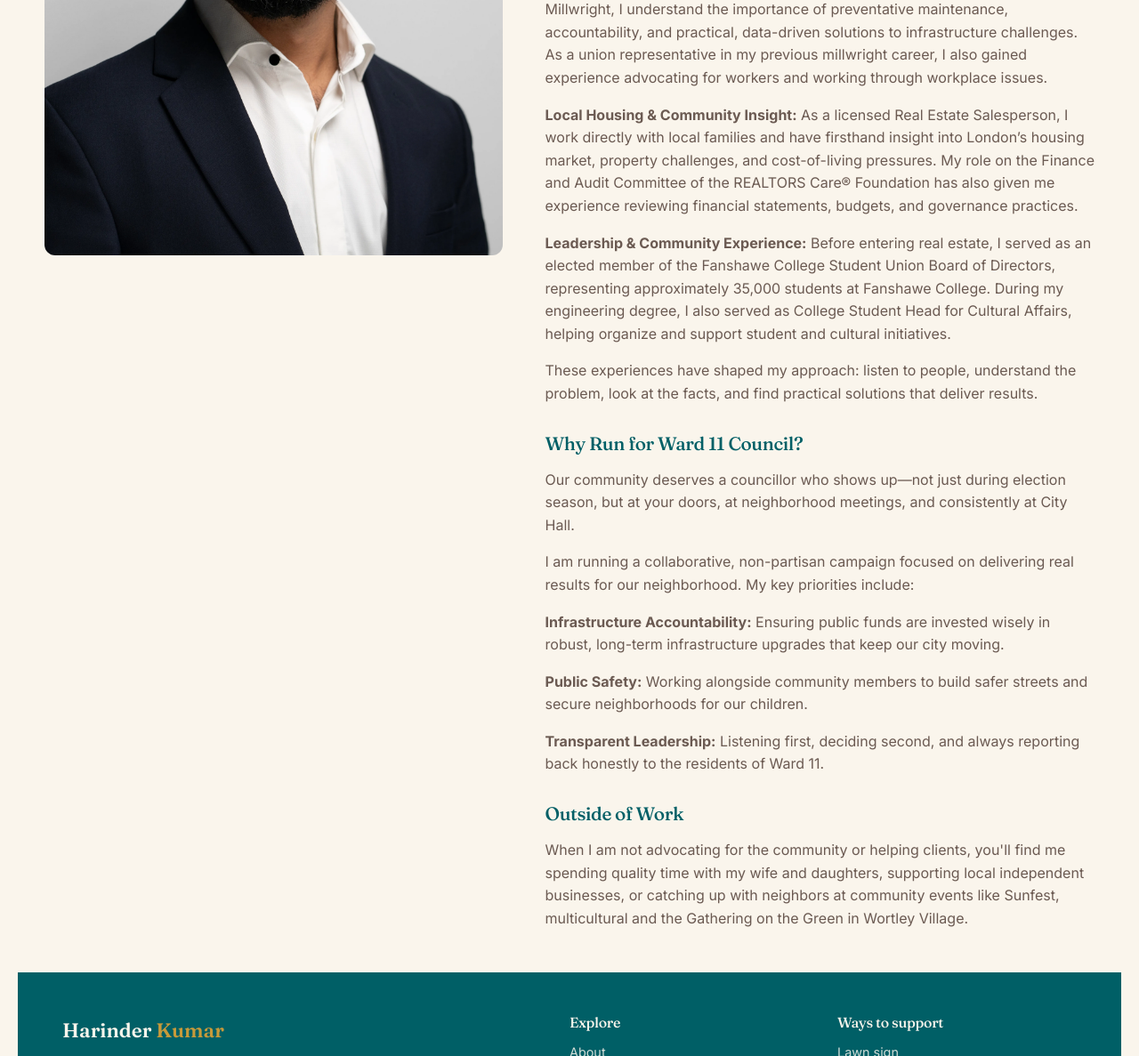
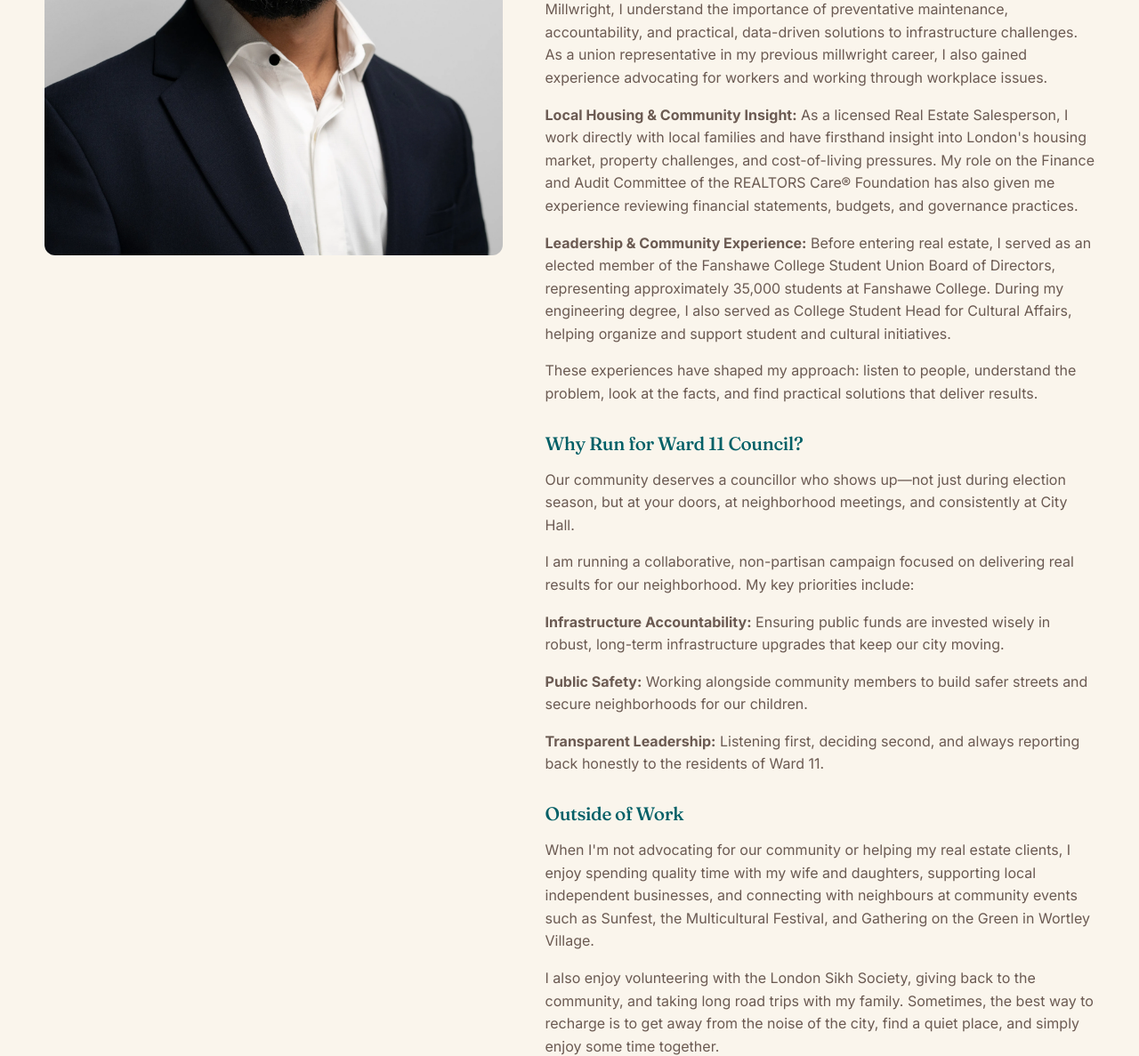
Before and after one commit to sagarvyas7777/councillortest, a website: page about.html in a window 1280 px wide. Shown: the part 630-1817 px from the top of the page at 89% size. Drawn offline with Linux system fonts and the light colour scheme.

```diff
--- a/about.html
+++ b/about.html
@@ -34,7 +34,7 @@
       <h3 class="mt-4">A Practical, Problem-Solving Background</h3>
       <p class="mt-2 muted">Effective local government requires people who understand how things are built, how they function, how budgets are managed, and how communities grow. I bring a combination of engineering and technical expertise, local housing experience, financial governance, and hands-on leadership to City Hall.</p>
       <p class="mt-2 muted"><strong>Engineering & Technical Expertise:</strong> As a trained Engineer (B.Eng) and Licensed Millwright, I understand the importance of preventative maintenance, accountability, and practical, data-driven solutions to infrastructure challenges. As a union representative in my previous millwright career, I also gained experience advocating for workers and working through workplace issues.</p>
-      <p class="mt-2 muted"><strong>Local Housing & Community Insight:</strong> As a licensed Real Estate Salesperson, I work directly with local families and have firsthand insight into London’s housing market, property challenges, and cost-of-living pressures. My role on the Finance and Audit Committee of the REALTORS Care® Foundation has also given me experience reviewing financial statements, budgets, and governance practices.</p>
+      <p class="mt-2 muted"><strong>Local Housing & Community Insight:</strong> As a licensed Real Estate Salesperson, I work directly with local families and have firsthand insight into London's housing market, property challenges, and cost-of-living pressures. My role on the Finance and Audit Committee of the REALTORS Care® Foundation has also given me experience reviewing financial statements, budgets, and governance practices.</p>
       <p class="mt-2 muted"><strong>Leadership & Community Experience:</strong> Before entering real estate, I served as an elected member of the Fanshawe College Student Union Board of Directors, representing approximately 35,000 students at Fanshawe College. During my engineering degree, I also served as College Student Head for Cultural Affairs, helping organize and support student and cultural initiatives.</p>
       <p class="mt-2 muted">These experiences have shaped my approach: listen to people, understand the problem, look at the facts, and find practical solutions that deliver results.</p>
       <h3 class="mt-4">Why Run for Ward 11 Council?</h3>
@@ -44,7 +44,8 @@
       <p class="mt-2 muted"><strong>Public Safety:</strong> Working alongside community members to build safer streets and secure neighborhoods for our children.</p>
       <p class="mt-2 muted"><strong>Transparent Leadership:</strong> Listening first, deciding second, and always reporting back honestly to the residents of Ward 11.</p>
       <h3 class="mt-4">Outside of Work</h3>
-      <p class="mt-2 muted">When I am not advocating for the community or helping clients, you'll find me spending quality time with my wife and daughters, supporting local independent businesses, or catching up with neighbors at community events like Sunfest, multicultural and the Gathering on the Green in Wortley Village.</p>
+      <p class="mt-2 muted">When I'm not advocating for our community or helping my real estate clients, I enjoy spending quality time with my wife and daughters, supporting local independent businesses, and connecting with neighbours at community events such as Sunfest, the Multicultural Festival, and Gathering on the Green in Wortley Village.</p>
+      <p class="mt-2 muted">I also enjoy volunteering with the London Sikh Society, giving back to the community, and taking long road trips with my family. Sometimes, the best way to recharge is to get away from the noise of the city, find a quiet place, and simply enjoy some time together.</p>
     </div>
   </div>
 </section>
```
Also changed, not shown: index.html (+1 -1 lines).
